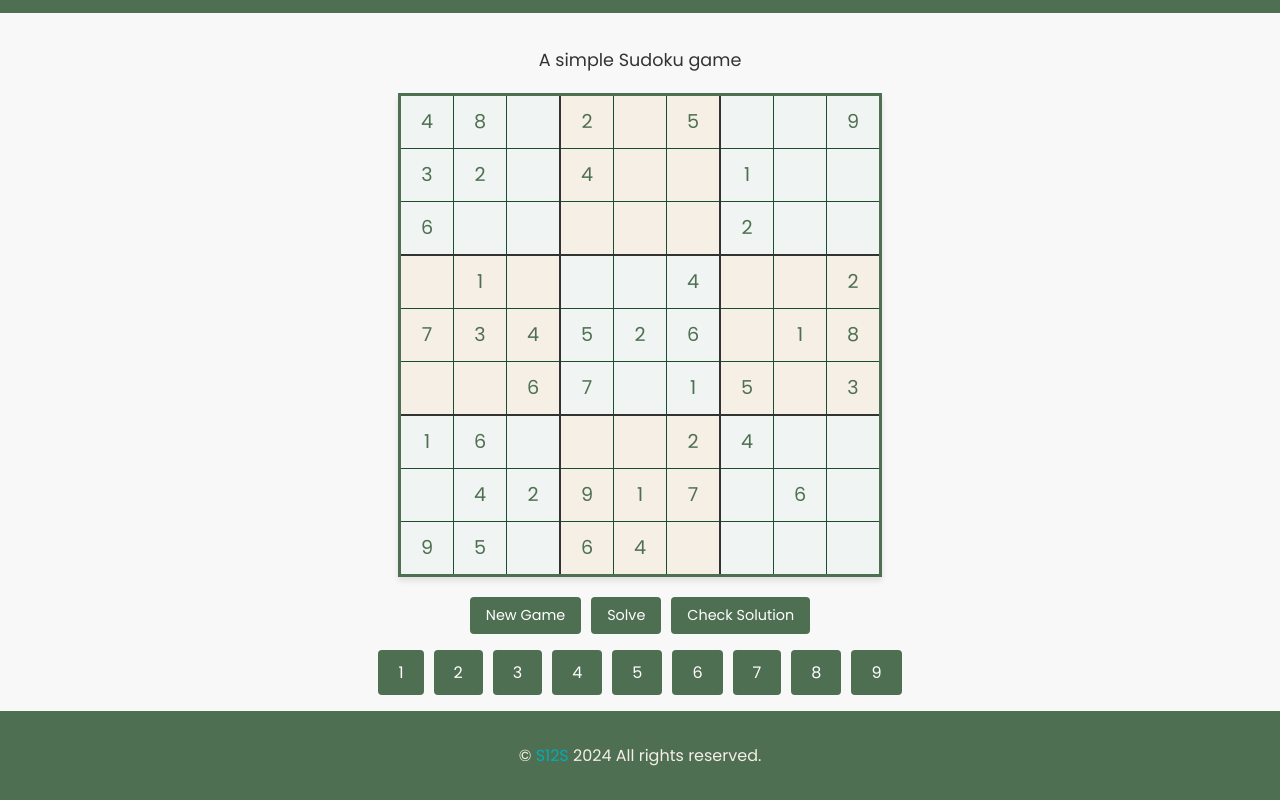
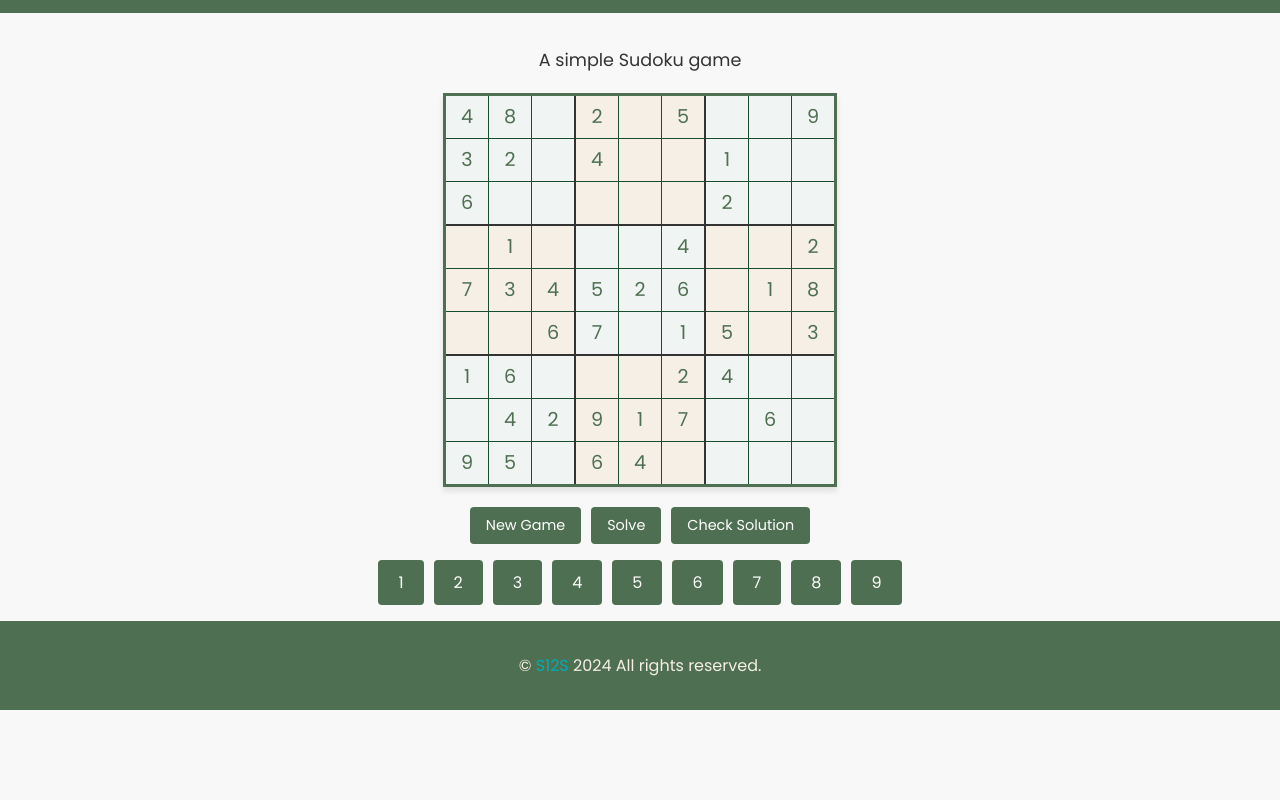
Before and after one commit to sajrob/sudoku, a plain HTML site: page index.html in a window 1280 px wide. Shown: the part 67-867 px from the top of the page. After the commit the page ends 800 px from the top, so only its background shows below. Drawn offline with Linux system fonts and the light colour scheme.

Commit message:
Changes to be committed: 	modified:   styles.css     reduced sudoku board size to 40px

```diff
--- a/styles.css
+++ b/styles.css
@@ -94,8 +94,8 @@ footer a {
 }
 
 #sudoku-board td {
-    width: 50px;
-    height: 50px;
+    width: 40px;
+    height: 40px;
     text-align: center;
     border: 1px solid #1A4D2E;
 }
```
